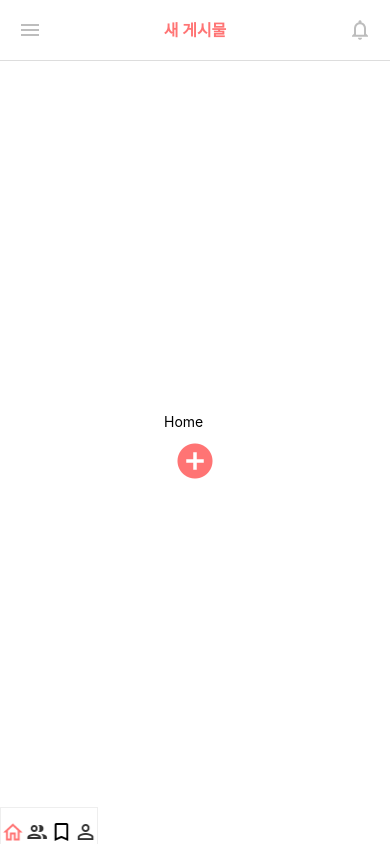
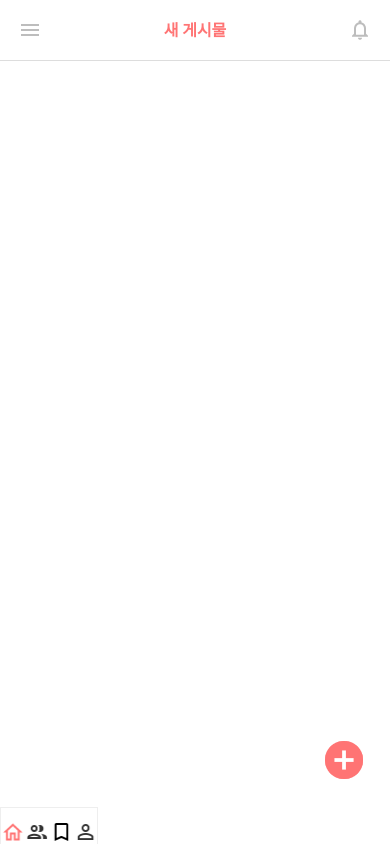
Before and after one commit to jaeho9/StudyBuddy-mobile, a React Native app: screen /Home in a window 390 px wide. Built offline with nearby package versions, Linux system fonts and the light colour scheme.

Commit message:
refactor: 코드 리팩토링

```diff
--- a/src/pages/Add.jsx
+++ b/src/pages/Add.jsx
@@ -32,7 +32,6 @@ const Add = ({ navigation, route }) => {
     // 커뮤니티 선택
     const [communityVisible, setCommunityVisible] = useState(false);
     const [selectedCommunity, setSelectedCommunity] = useState(null);
-
     const onSelectCommunity = (community) => {
         setSelectedCommunity(community);
     };
@@ -40,7 +39,6 @@ const Add = ({ navigation, route }) => {
     // 준비 기간
     const [dateVisible, setDateVisible] = useState(false);
     const [selectedDate, setSelectedDate] = useState(null);
-
     const onSelectDate = (startDate, endDate) => {
         setSelectedDate({ startDate, endDate });
     };
@@ -51,14 +49,12 @@ const Add = ({ navigation, route }) => {
     // 결과
     const [resultVisible, setResultVisible] = useState(false);
     const [selectedResult, setSelectedResult] = useState(null);
-
     const onSelectResult = (result) => {
         setSelectedResult(result);
     };
 
     // 공부 방법
     const [text, setText] = useState('');
-
     const onChangeText = (inputText) => {
         setText(inputText);
     };
@@ -66,7 +62,6 @@ const Add = ({ navigation, route }) => {
     // 자료
     const [fileVisible, setFileVisible] = useState(false);
     const [selectedFile, setSelectedFile] = useState(null);
-
     const onSelectFile = (file) => {
         setSelectedFile(file);
     };
@@ -78,6 +73,7 @@ const Add = ({ navigation, route }) => {
                 leftClick={"Home"}
                 title={"새 게시물"}
                 right={feedAdd}
+                rightClick={["Home", { selectedCommunity }]}
             />
             <KeyboardAwareScrollView style={{ marginHorizontal: 20, marginVertical: 16 }}>
                 <TouchableOpacity
--- a/src/pages/Home.jsx
+++ b/src/pages/Home.jsx
@@ -5,6 +5,7 @@ import {
   Image,
   TouchableOpacity,
   SafeAreaView,
+  Dimensions
 } from "react-native";
 import Header from "components/header";
 
@@ -13,7 +14,9 @@ const studybuddyIcon = require("assets/icons/home/studybuddy.png");
 const alarmOffIcon = require("assets/icons/home/alarm_off.png");
 const add = require('../assets/icons/home/add.png');
 
-const Home = ({ navigation }) => {
+const { width, height } = Dimensions.get("window");
+
+const Home = ({ navigation, route }) => {
   return (
     <SafeAreaView style={{ flex: 1, backgroundColor: "#fff" }}>
       <Header
@@ -22,12 +25,9 @@ const Home = ({ navigation }) => {
         right={alarmOffIcon}
         rightClick={"Alarm"}
       />
-      <View style={{ flex: 1, justifyContent: "center", alignItems: "center" }}>
-        <TouchableOpacity>
-          <Text>Home</Text>
-          <TouchableOpacity onPress={() => navigation.navigate('Add')}>
-            <Image source={add} style={{ width: 62, height: 62 }} />
-          </TouchableOpacity>
+      <View style={{ flex: 1, alignItems: 'flex-end', justifyContent: 'flex-end', marginBottom: 50, marginRight: 12 }}>
+        <TouchableOpacity onPress={() => navigation.navigate('Add')}>
+          <Image source={add} style={{ width: 68, height: 68 }} />
         </TouchableOpacity>
       </View>
     </SafeAreaView>
```
